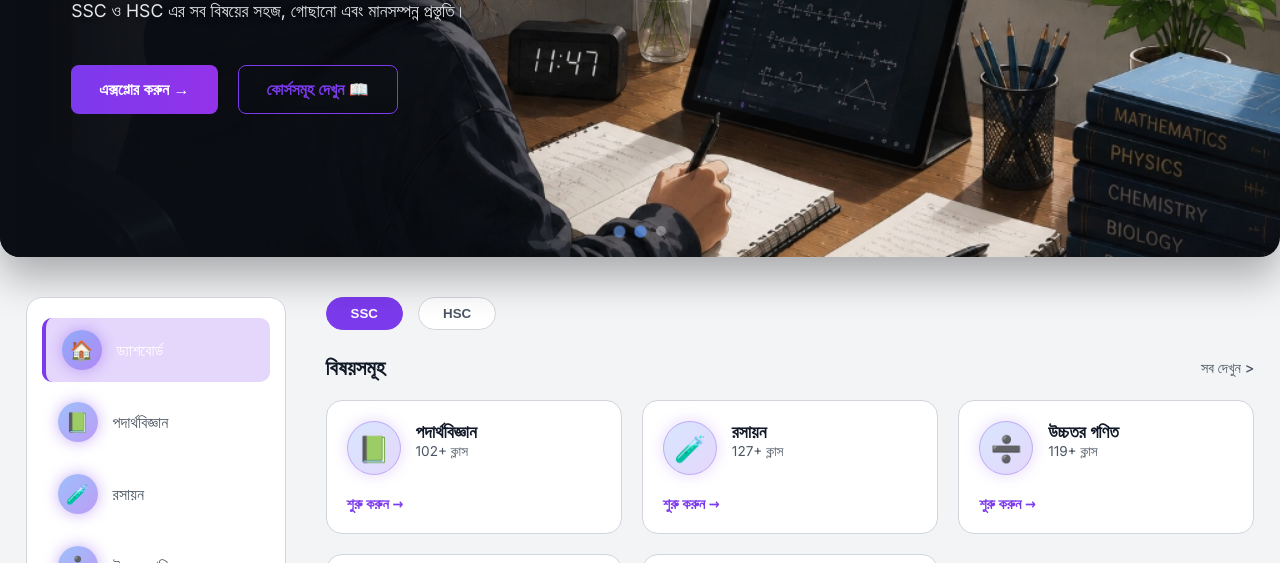
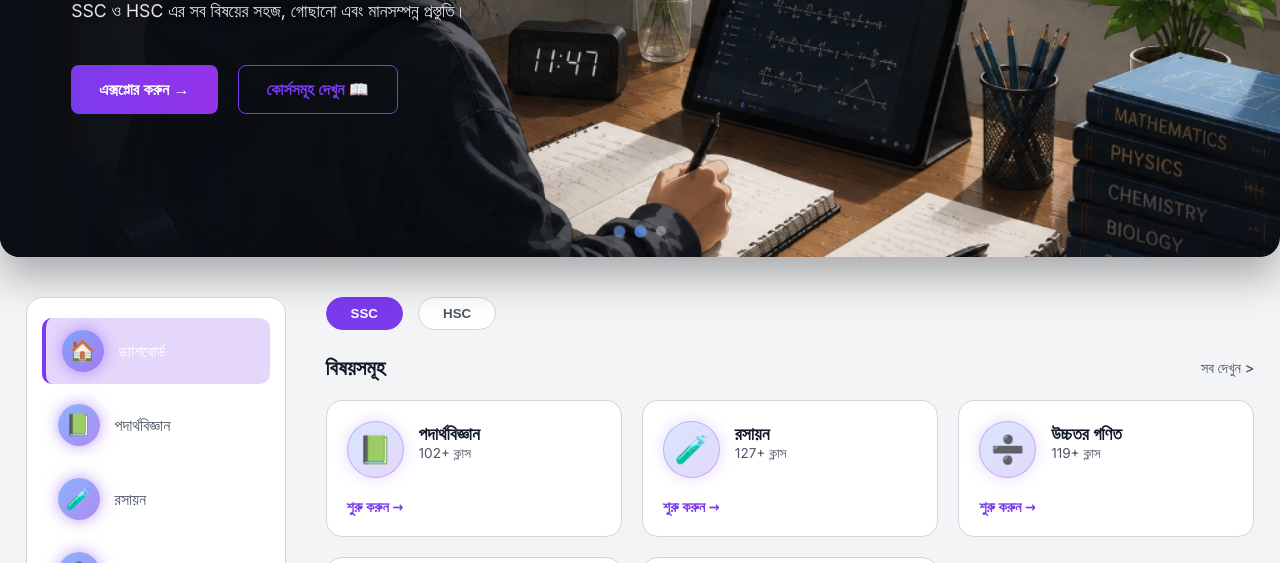
Before and after one commit to hasibcore/Edusite, a plain HTML site: page index.html in a window 1280 px wide. Shown: the part 389-952 px from the top of the page. Drawn offline with Linux system fonts and the light colour scheme.

Commit message:
Fix: Strict circular dimensions for icons

```diff
--- a/style.css
+++ b/style.css
@@ -142,18 +142,23 @@ body {
 .sidebar-menu a:hover { background: var(--bg-hover); color: var(--text-main); }
 .sidebar-menu a.active { background: rgba(124, 58, 237, 0.2); color: white; border-left: 4px solid var(--primary); }
 .sidebar-menu a .icon {
-  width: 40px !important;
-  height: 40px !important;
-  min-width: 40px !important;
+  width: 42px !important;
+  height: 42px !important;
+  min-width: 42px !important;
+  min-height: 42px !important;
+  max-width: 42px !important;
+  max-height: 42px !important;
   aspect-ratio: 1 / 1 !important;
   border-radius: 50% !important;
-  display: flex;
-  align-items: center;
-  justify-content: center;
+  display: flex !important;
+  align-items: center !important;
+  justify-content: center !important;
   flex-shrink: 0 !important;
-  background: linear-gradient(135deg, rgba(59, 130, 246, 0.5), rgba(124, 58, 237, 0.5));
-  box-shadow: 0 0 15px rgba(124, 58, 237, 0.4);
-  font-size: 1.2rem;
+  padding: 0 !important;
+  line-height: 1 !important;
+  background: linear-gradient(135deg, rgba(59, 130, 246, 0.6), rgba(124, 58, 237, 0.6));
+  box-shadow: 0 0 15px rgba(124, 58, 237, 0.5);
+  font-size: 1.3rem;
   transition: 0.3s;
 }
 .sidebar-menu a:hover .icon {
@@ -173,16 +178,21 @@ body {
 .subject-card:hover { border-color: var(--primary); transform: translateY(-5px); box-shadow: 0 10px 20px rgba(0,0,0,0.2); }
 .sc-top { display: flex; align-items: center; gap: 15px; margin-bottom: 20px; }
 .sc-icon {
-  width: 52px !important;
-  height: 52px !important;
-  min-width: 52px !important;
+  width: 55px !important;
+  height: 55px !important;
+  min-width: 55px !important;
+  min-height: 55px !important;
+  max-width: 55px !important;
+  max-height: 55px !important;
   aspect-ratio: 1 / 1 !important;
   border-radius: 50% !important;
-  display: flex;
-  align-items: center;
-  justify-content: center;
+  display: flex !important;
+  align-items: center !important;
+  justify-content: center !important;
   flex-shrink: 0 !important;
-  font-size: 1.6rem;
+  padding: 0 !important;
+  line-height: 1 !important;
+  font-size: 1.7rem;
   background: linear-gradient(135deg, rgba(59, 130, 246, 0.2), rgba(124, 58, 237, 0.2));
   border: 1px solid rgba(124, 58, 237, 0.3);
   box-shadow: 0 0 15px rgba(124, 58, 237, 0.2);
```
